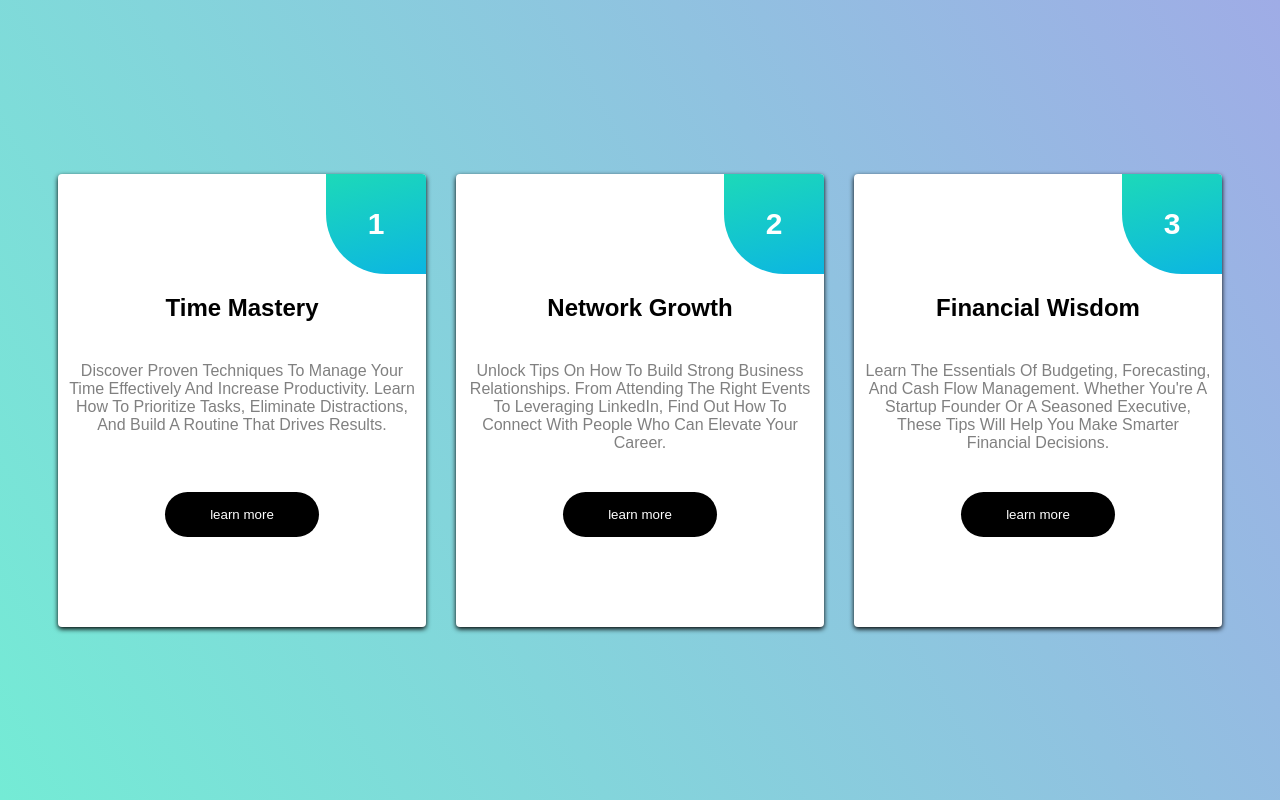
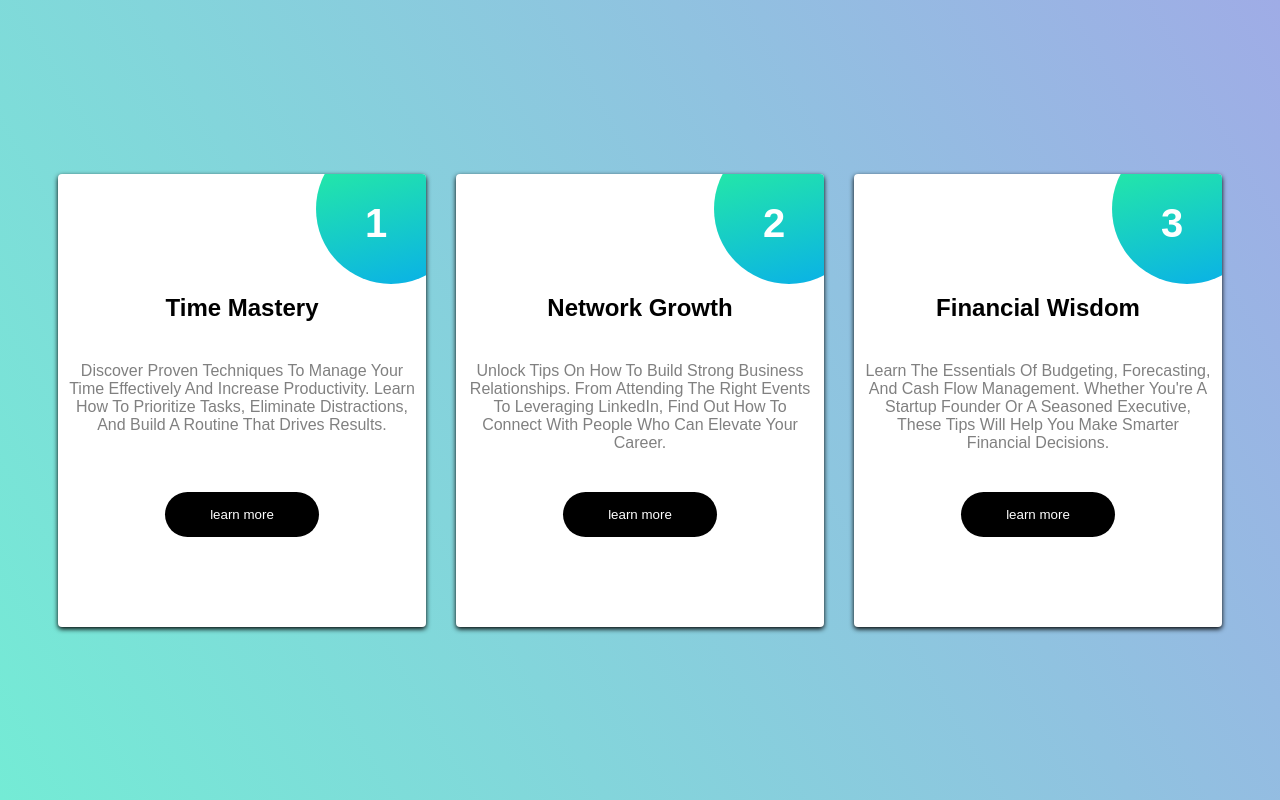
Before and after one commit to OmarSheta2011/mission-4, a plain HTML site: page index.html in a window 1280 px wide. Drawn offline with Linux system fonts and the light colour scheme.

Commit message:
circle adjustment

```diff
--- a/style.css
+++ b/style.css
@@ -12,7 +12,7 @@
   --circle-bk-clr-1: #08aeea;
   --circle-bk-clr-2: #2af598;
 
-  --positiong-value: -100px;
+  --positiong-value: -40px;
 }
 
 body {
@@ -76,7 +76,7 @@ p {
   display: flex;
   justify-content: center;
   align-items: center;
-  font-size: 30px;
+  font-size: 40px;
   font-weight: 900;
   color: white;
   top: 0px;
@@ -85,7 +85,7 @@ p {
   height: 100px;
 }
 .gradient {
-  border-radius: 30%;
+  border-radius: 50%;
   background-image: linear-gradient(
     -15deg,
     var(--circle-bk-clr-1),
@@ -93,8 +93,8 @@ p {
   );
   top: var(--positiong-value);
   right: var(--positiong-value);
-  width: 200px;
-  height: 200px;
+  width: 150px;
+  height: 150px;
 }
 .gradient,
 .card::after {
```
